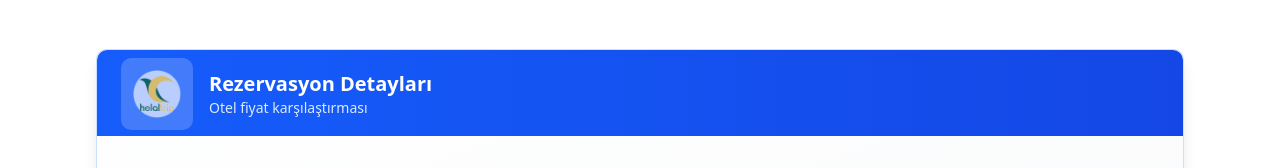
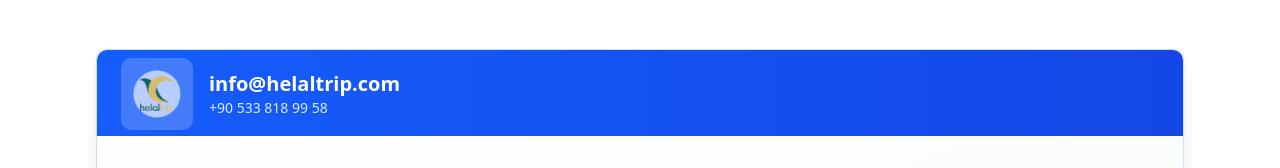
Before and after one commit to Abdullah-Koroglu/fiyat-tablosu, a Next.js app: page / in a window 1280 px wide. Shown: the part 548-716 px from the top of the page. Built offline with nearby package versions, Linux system fonts and the light colour scheme.

Commit message:
Update form to manage children ages and modify contact information in VisibleTable

```diff
--- a/src/components/VisibleTable.tsx
+++ b/src/components/VisibleTable.tsx
@@ -35,8 +35,8 @@ const VisibleTable = ({
                 <img src="logo.png" alt="logo" className="w-12 h-12 object-contain" />
               </div>
               <div>
-                <h2 className="text-xl font-bold">Rezervasyon Detayları</h2>
-                <p className="text-blue-100 text-sm">Otel fiyat karşılaştırması</p>
+                <h2 className="text-xl font-bold">info@helaltrip.com</h2>
+                <p className="text-blue-100 text-sm">+90 533 818 99 58</p>
               </div>
             </div>
           </div>
--- a/src/components/form.tsx
+++ b/src/components/form.tsx
@@ -60,7 +60,10 @@ const Form = ({
         <div className='flex flex-col gap-2 w-full'>
           <div className='flex flex-col gap-2 w-full'>
             <Label>Cocuk Sayisi</Label>
-            <Input type="number" value={childCount} onChange={(e: any) => setChildCount(Number(e.target.value))} />
+            <Input type="number" value={childCount} onChange={(e: any) => {
+              setChildCount(Number(e.target.value))
+              setChildrenAges(Array(Number(e.target.value)).fill(0))
+            }} />
           </div>
         </div>
         {
```
